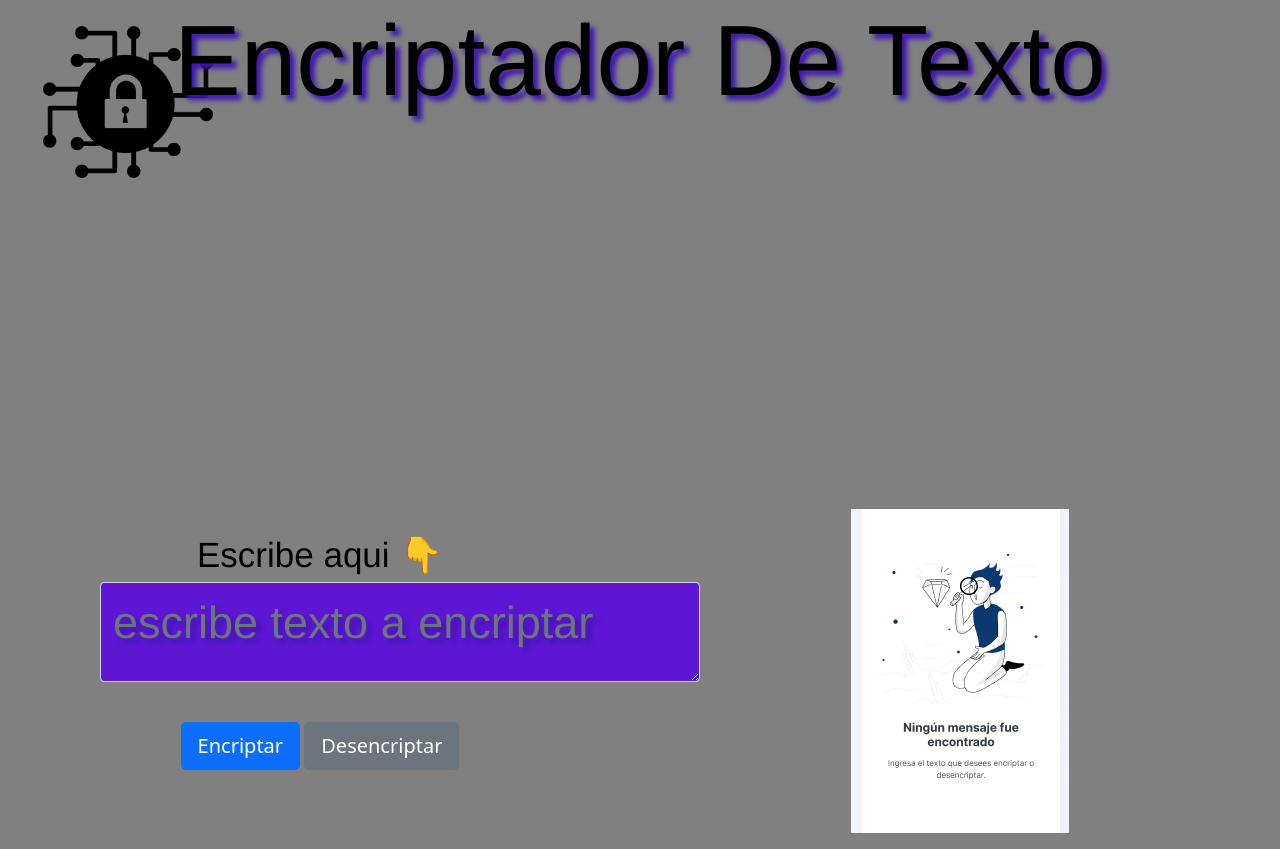
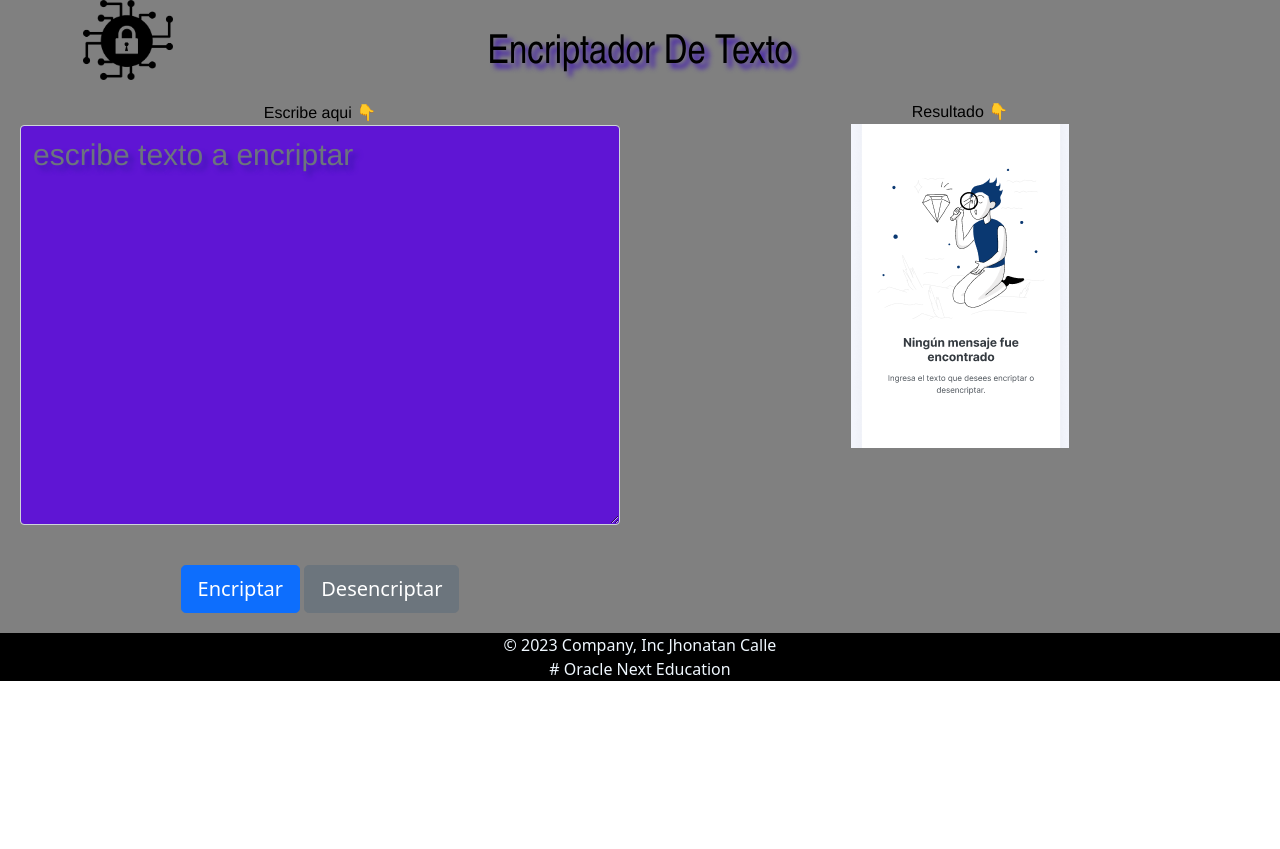
Before and after one commit to JcalleA/EncrypText, a plain HTML site: page index.html in a window 1280 px wide. After the commit the page ends 800 px from the top, so only its background shows below. Drawn offline with nearby package versions, Linux system fonts and the light colour scheme.

Commit message:
terminado

```diff
--- a/index.html
+++ b/index.html
@@ -32,7 +32,7 @@
 
             </div>
             <div class="div2">
-                <button onclick="encriptar()" type="button"  class="btn btn-primary btn-lg">
+                <button onclick="encriptar()" type="button" class="btn btn-primary btn-lg">
                     Encriptar
                 </button>
                 <button onclick="desencriptar()" type="button" class="btn btn-secondary btn-lg btn-lg">
@@ -40,11 +40,12 @@
                 </button>
             </div>
         </div>
-
         <div id="secundario">
+            <label style="padding-top: 20px;">Resultado 👇</label>
             <div id="imagen1">
                 <img src="1.png" alt="">
             </div>
+
             <p id="parrafo">
 
 
@@ -55,7 +56,17 @@
             </button>
         </div>
     </div>
+    <div style="background-color: black;text-align: center;">
+        <footer >
+            <div>
+                <span >© 2023 Company, Inc Jhonatan Calle</span>
+                <br>
+                <span ># Oracle Next Education</span>
+        </footer>
+    </div>
+
 </body>
+
 <script src="index.js">
 
 </script>
--- a/style.css
+++ b/style.css
@@ -1,16 +1,15 @@
 .logo {
-    height: 30%;
-    margin: 10%;
+    max-height: 80px;
+
 
 }
 h1 {
-    font-size: 100px !important;
     color: black;
-    font-family:'Franklin Gothic Medium', 'Arial Narrow', Arial, sans-serif;
+    font-family:'Franklin Gothic', 'Arial Narrow', Arial, sans-serif;
     text-shadow: 5px 5px 5px rgb(63, 22, 177);
 }
 label{
-    font-size: 35px !important;
+
     color: black;
     font-family:'Franklin Gothic Medium', 'Arial Narrow', Arial, sans-serif;
 }
@@ -24,15 +23,14 @@ label{
 }
 
 #entry {
-    position: relative;
-    margin-left: 80px;
-    height: 400px;
+
+    height: 400px !important;
     text-transform: lowercase;
     background-color: rgb(95, 21, 212);
-    font-size: 45px !important;
     color: black;
     font-family:'Franklin Gothic Medium', 'Arial Narrow', Arial, sans-serif;
     text-shadow: 5px 5px 5px rgb(63, 22, 177);
+    font-size: 30px !important;
 
 
 }
@@ -45,6 +43,7 @@ label{
     margin: 20px;
 }
 #contenedor {
+
     display: flex;
     flex-direction: row;
     flex-wrap: wrap;
@@ -76,14 +75,19 @@ label{
 
 #secundario1 {
     position: absolute;
+    margin-top: 30px;
     text-align: center;
     width: 100%;
 
 
 }
 p{
-    font-size: 45px !important;
+    font-size: 30px !important;
     color: black;
     font-family:'Franklin Gothic Medium', 'Arial Narrow', Arial, sans-serif;
     text-shadow: 5px 5px 5px rgb(63, 22, 177);
+    padding-top: 5px;
 }
+span{
+    color: aliceblue;
+}
```
